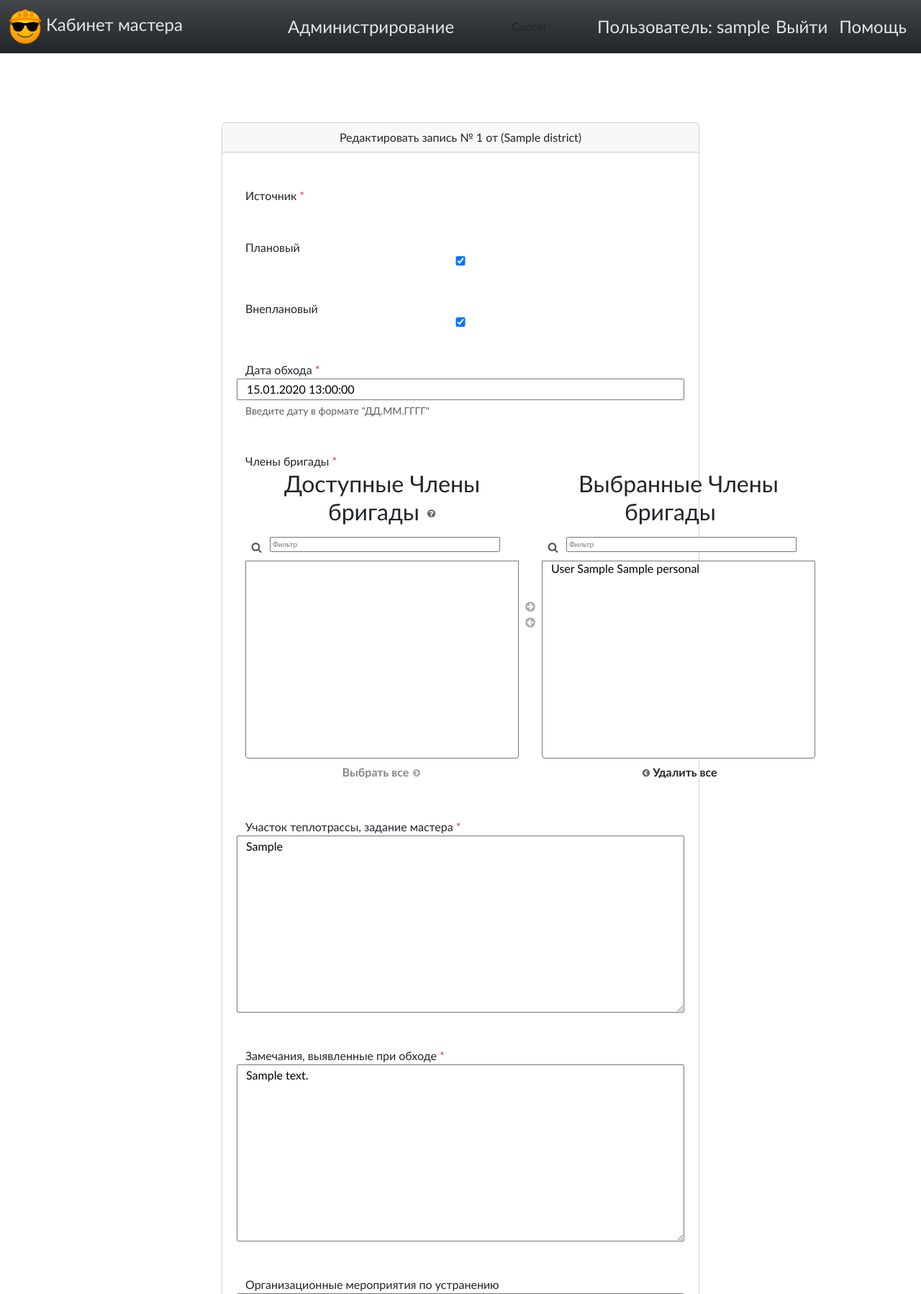
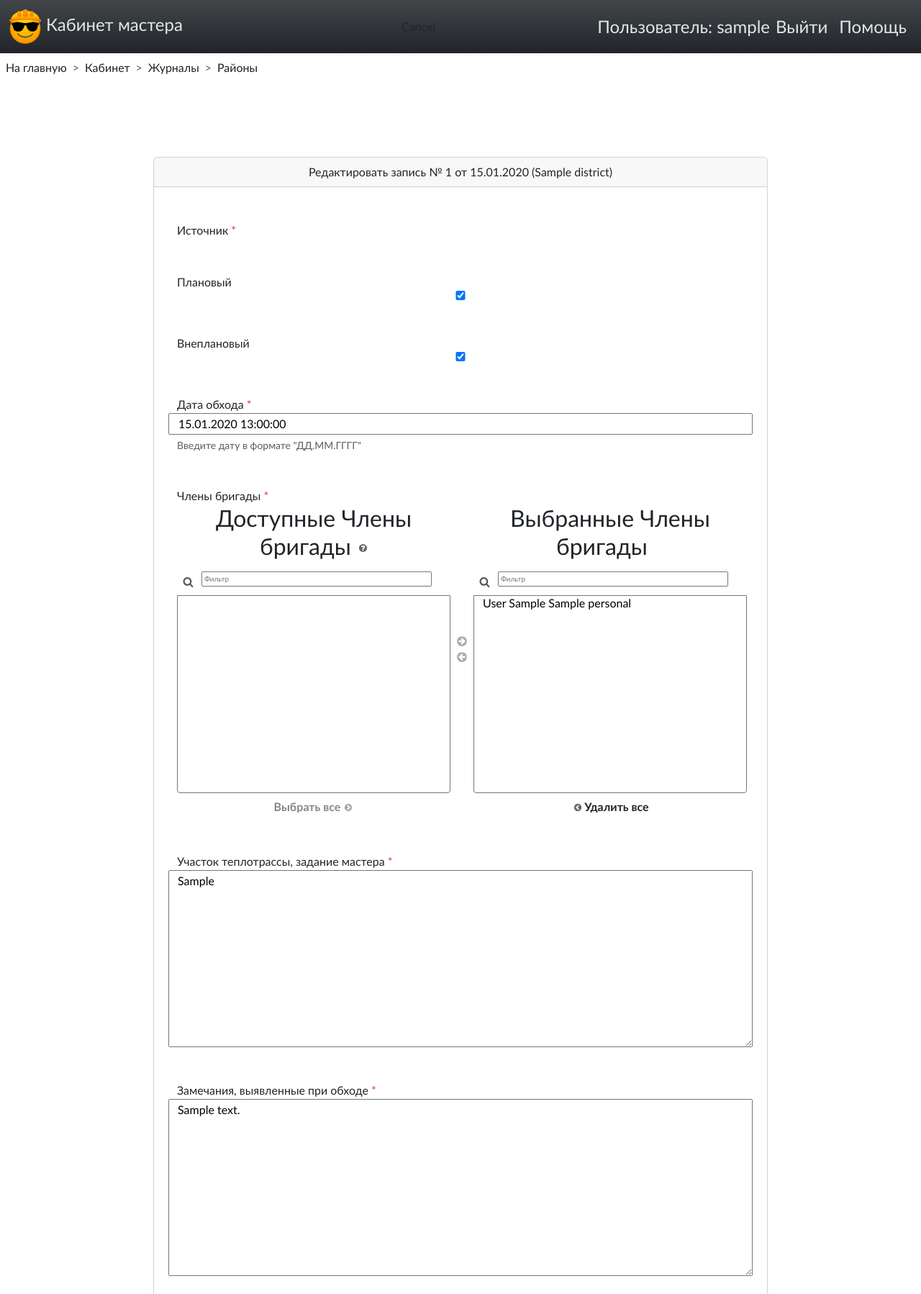
Before and after one commit to Snork41/masters_office, a Django app: a page that uses masters_office/templates/base.html in a window 1280 px wide. Shown: the top 1798 px of the page at 72% size. Run offline with Django 4.2, Linux system fonts and the light colour scheme; a user stored in the database is signed in; tables that the repository leaves empty hold one stand-in row (values such as "Sample post"); lists and menus that the app fills with data are empty; some libraries are stand-ins or nearby versions.

Commit message:
add breadcrumb

```diff
--- /dev/null
+++ b/masters_office/office/templatetags/breadcrumb.py
@@ -0,0 +1,12 @@
+from django import template
+
+register = template.Library()
+
+
+@register.simple_tag(takes_context=True)
+def get_breadcrumb(context):
+    path = [x for x in context.request.path.split('/') if x]
+    context['path'] = path[:-1]
+    if context.request.resolver_match:
+        context['kwargs'] = context.request.resolver_match.kwargs
+    return context
--- a/masters_office/office/views.py
+++ b/masters_office/office/views.py
@@ -86,7 +86,6 @@ def create_post_walking(request, username, slug_journal, slug_district):
 @login_required
 def edit_post_walking(request, username, slug_journal, slug_district, post_id):
     post = get_object_or_404(PostWalking, id=post_id)
-
     if post.author != request.user:
         return redirect(
             'office:post_walking_detail',
--- a/masters_office/static/css/my_css.css
+++ b/masters_office/static/css/my_css.css
@@ -49,3 +49,18 @@ body {
     border-color: #000000;
     box-shadow: 0 0 0 0.1rem rgba(0, 0, 0, 0);
 }
+
+.breadcrumb li {
+    padding-top: 0.5em;
+    padding-left: 0.5em;
+}
+
+.breadcrumb a {
+    font-weight: normal;
+    text-decoration: none;
+    color: #222;
+}
+
+.breadcrumb a:hover {
+    font-weight: bold;
+}
--- a/masters_office/templates/base.html
+++ b/masters_office/templates/base.html
@@ -1,16 +1,11 @@
 {% load static %}
+
 <!DOCTYPE>
 <html lang="ru">
   <head>
     <meta charset="utf-8">
     <meta name="viewport" content="width=device-width, initial-scale=1">
     <link rel="icon" href="{% static 'img/fav/favicon.png' %}" type="image">
-
-    {% comment %} <link rel="apple-touch-icon" sizes="180x180" href="{% static 'img/fav/apple-touch-icon.png' %}">
-    <link rel="icon" type="image/png" sizes="32x32" href="{% static 'img/fav/favicon-32x32.png' %}">
-    <link rel="icon" type="image/png" sizes="16x16" href="{% static 'img/fav/favicon-16x16.png' %}"> {% endcomment %}
-    {% comment %} <meta name="msapplication-TileColor" content="#000">
-    <meta name="theme-color" content="#ffffff"> {% endcomment %}
     <link rel="stylesheet" href="{% static 'css/bootstrap.min.css' %}">
     <link rel="stylesheet" href="{% static 'css/my_css.css' %}">
     <title>
@@ -21,6 +16,8 @@
   <body>
 {% include 'includes/header.html' %}
 
+{% include 'includes/breadcrumb.html' %}
+
 {% block content %}{% endblock content %}
 
 {% include 'includes/footer.html' %}
--- /dev/null
+++ b/masters_office/templates/includes/breadcrumb.html
@@ -0,0 +1,24 @@
+{% load breadcrumb %}
+{% get_breadcrumb as crumb %}
+
+{% if crumb.path %}
+<nav style="--bs-breadcrumb-divider: '>';" aria-label="breadcrumb">
+    <ol class="breadcrumb">
+      {% if 'cabinet' in crumb.path %}
+      <li class="breadcrumb-item"><a href="{% url 'office:index' %}">На главную</a></li>
+      {% endif %}
+      {% if crumb.kwargs.username in crumb.path %}
+      <li class="breadcrumb-item"><a href="{% url 'office:cabinet' crumb.kwargs.username %}">Кабинет</a></li>
+      {% endif %}
+      {% if crumb.kwargs.slug_journal in crumb.path %}
+      <li class="breadcrumb-item"><a href="{% url 'office:journals' crumb.kwargs.username %}">Журналы</a></li>
+      {% endif %}
+      {% if 'districts' in crumb.path %}
+      <li class="breadcrumb-item"><a href="{% url 'office:districts' crumb.kwargs.username crumb.kwargs.slug_journal %}">Районы</a></li>
+      {% endif %}
+      {% if crumb.kwargs.slug_district in crumb.path and 'obhodov' in crumb.kwargs.slug_journal %}
+      <li class="breadcrumb-item"><a href="{% url 'office:journal_walk' crumb.kwargs.username crumb.kwargs.slug_journal crumb.kwargs.slug_district %}">Журнал обходов</a></li>
+      {% endif %}
+    </ol>
+</nav>
+{% endif %}
--- a/masters_office/templates/includes/header.html
+++ b/masters_office/templates/includes/header.html
@@ -7,13 +7,6 @@
           <img src="{% static 'img/logo_face_2.png' %}" alt="logo" class="d-inline-block align-text-center ">
           Кабинет мастера
         </a>
-        <ul class="navbar-nav navbar-center">
-          {% if user.is_staff or user.is_superuser %}
-            <li class="nav-item">
-              <a class="nav-link" href="/admin">Администрирование</a>
-            </li>
-          {% endif %}
-        </ul>
         <a href="javascript:history.go(-1)" class="btn btn-default">Cancel</a>
         <ul class="navbar-nav navbar-right">
           {% if user.is_active %}
--- a/masters_office/templates/office/create_post_walking.html
+++ b/masters_office/templates/office/create_post_walking.html
@@ -11,11 +11,11 @@
 <main>
   <div class="container py-5">
     <div class="row justify-content-center">
-        <div class="col-md-8 p-5">
+      <div class="col-md-10 p-5">
         <div class="card">
           <div class="card-header text-center">
             {% if is_edit %}
-                Редактировать запись № {{ post.number_post }} от {{ post.pub_date|date:'d E Y' }}
+              Редактировать запись № {{ post.number_post }} от {{ post.time_create|date:'d.m.Y' }}
               ({{ post.district }})
             {% else %}
               Новая запись в журнале обходов
--- a/masters_office/templates/office/index.html
+++ b/masters_office/templates/office/index.html
@@ -1,6 +1,6 @@
 {% extends 'base.html' %}
+
 {% block content %}
-
 
 {% if not user.is_authenticated %}
 <div class="d-grid gap-2 col-2 mx-auto" style="width: 200px;">
@@ -12,6 +12,9 @@
 <p>
 <div class="d-grid gap-2 col-6 mx-auto">
   <a class="btn btn-outline-dark fs-1" href="{% url 'office:cabinet' user.username %}">В КАБИНЕТ</a>
+  {% if user.is_staff or user.is_superuser %}
+  <a class="btn btn-outline-dark fs-1" href="/admin">Администрирование</a>
+{% endif %}
 </div>
 </p>
 {% endif %}
--- a/masters_office/templates/office/post_walking_detail.html
+++ b/masters_office/templates/office/post_walking_detail.html
@@ -1,5 +1,5 @@
 {% extends 'base.html' %}
-{% load static %}
+
 {% block title %}
   Запись № {{ post.number_post }}
 {% endblock %}
```
Also changed, not shown: masters_office/office/tests/consts.py (+44 -14 lines), masters_office/office/urls.py (+28 -10 lines), masters_office/office/templatetags/__init__.py (added), masters_office/office/tests/test_forms.py (line endings or trailing spaces), 1 other file. Lines whose indentation alone changed are shown as unchanged.
